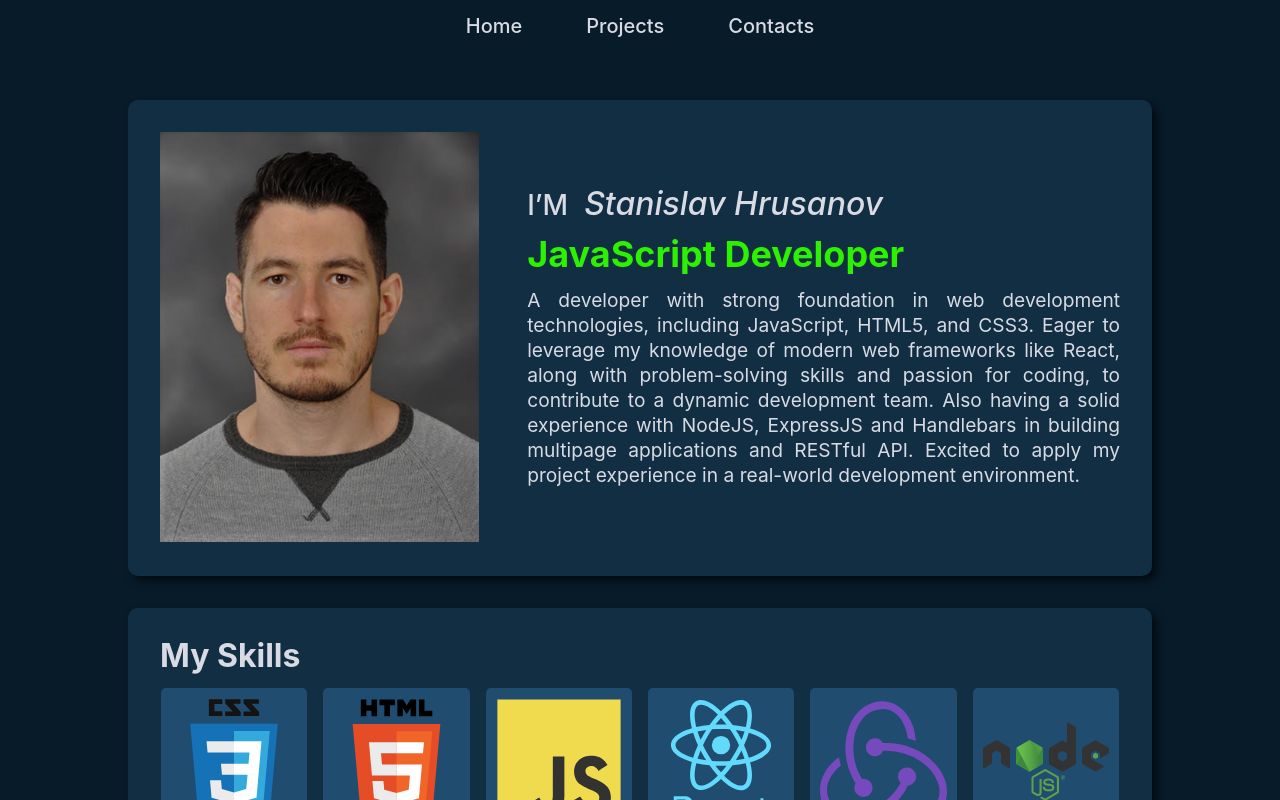
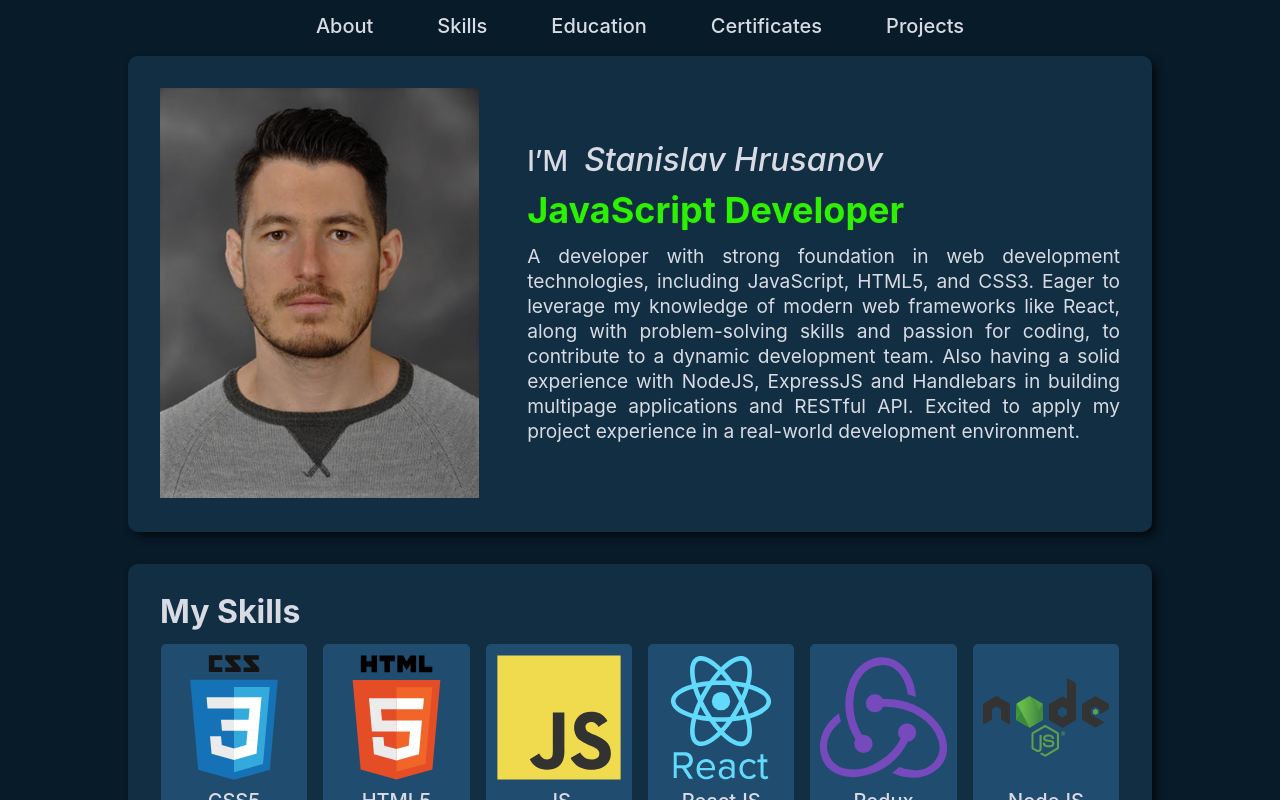
Before and after one commit to StanislavHrusanov/portfolio, a React (Vite) app: page / in a window 1280 px wide. Shown: the top 800 px of the page. Built offline with nearby package versions, Linux system fonts and the light colour scheme.

Commit message:
Updating style of nav bar and adding routes to sections in portfolio

```diff
--- a/src/components/Home.jsx
+++ b/src/components/Home.jsx
@@ -23,7 +23,7 @@ export default function Home() {
 
   return (
     <section className={styles.home}>
-      <div className={styles.title}>
+      <div id="about" className={styles.about}>
         <div className={styles.profileImg}>
           <img src={profileImg} alt="profileImage" />
         </div>
@@ -46,7 +46,7 @@ export default function Home() {
         </div>
       </div>
 
-      <div className={styles.mySkills}>
+      <div id="skills" className={styles.mySkills}>
         <h2>My Skills</h2>
         <div className={styles.skills}>
           {skills.map((skill) => (
@@ -57,7 +57,7 @@ export default function Home() {
           ))}
         </div>
       </div>
-      <div className={styles.education}>
+      <div id="education" className={styles.education}>
         <h2>Education</h2>
         <div className={styles.courses}>
           {courses.map((course) => (
@@ -68,7 +68,7 @@ export default function Home() {
           ))}
         </div>
       </div>
-      <div className={styles.certificates}>
+      <div id="certificates" className={styles.certificates}>
         <h2>Certificates</h2>
         <div className={styles.certificatesContainer}>
           {certificates.map((certificate) => (
@@ -82,7 +82,7 @@ export default function Home() {
           ))}
         </div>
       </div>
-      <div className={styles.myProjects}>
+      <div id="projects" className={styles.myProjects}>
         <h2>Projects</h2>
         <div className={styles.projects}>
           {projects.map((project) => (
--- a/src/components/Home.module.css
+++ b/src/components/Home.module.css
@@ -4,14 +4,16 @@
   align-items: center;
   justify-content: center;
   width: 100%;
+  padding-top: 280px;
+  padding-bottom: 3.5rem;
 }
 
-.title {
+.about {
   display: flex;
   flex-direction: column;
   align-items: center;
   justify-content: center;
-  margin-top: 3rem;
+  /* margin-top: 3.5rem; */
   padding: 2rem 2rem;
   width: 90%;
   background-color: #122e43;
@@ -360,7 +362,7 @@
 }
 
 @media (min-width: 768px) {
-  .title {
+  .about {
     flex-direction: row;
     width: 80%;
     gap: 3rem;
@@ -422,7 +424,11 @@
   }
 }
 
-@media (min-width: 1025px) {
+@media (min-width: 1024px) {
+  .home {
+    padding-top: 3.5rem;
+  }
+
   .name span {
     font-size: 1.75rem;
   }
--- a/src/components/NavBar.jsx
+++ b/src/components/NavBar.jsx
@@ -1,4 +1,4 @@
-import { Link } from "react-router-dom";
+// import { Link } from "react-router-dom";
 
 import styles from "./NavBar.module.css";
 
@@ -7,13 +7,19 @@ export default function NavBar() {
     <nav className={styles.nav}>
       <ul>
         <li>
-          <Link>Home</Link>
+          <a href="#about">About</a>
         </li>
         <li>
-          <Link>Projects</Link>
+          <a href="#skills">Skills</a>
         </li>
         <li>
-          <Link>Contacts</Link>
+          <a href="#education">Education</a>
+        </li>
+        <li>
+          <a href="#certificates">Certificates</a>
+        </li>
+        <li>
+          <a href="#projects">Projects</a>
         </li>
       </ul>
     </nav>
--- a/src/components/NavBar.module.css
+++ b/src/components/NavBar.module.css
@@ -1,29 +1,41 @@
 .nav {
+  width: 100%;
+  height: auto;
   display: flex;
   flex-direction: row;
   align-items: center;
   justify-content: center;
+  position: fixed;
+  top: 0;
+  z-index: 10;
+  background-color: #081b29;
 }
 
-.nav ul{
+.nav ul {
   display: flex;
-    flex-direction: row;
+  flex-direction: column;
   align-items: center;
   justify-content: center;
 }
 
-.nav ul li{
+.nav ul li {
   margin: 1rem 2rem;
 }
 
-.nav a{
+.nav a {
   font-size: 1.25rem;
   font-weight: 500;
   text-decoration: none;
   color: #d8dbe3;
 }
 
-.nav a:hover{
+.nav a:hover {
   color: #2cf100;
   transition: all 0.3s;
 }
+
+@media (min-width: 1024px) {
+  .nav ul {
+    flex-direction: row;
+  }
+}
--- a/src/index.css
+++ b/src/index.css
@@ -147,3 +147,14 @@ table {
 *::after {
   box-sizing: border-box;
 }
+
+html {
+  scroll-behavior: smooth;
+  scroll-padding: 280px;
+}
+
+@media (min-width: 1024px) {
+  html {
+    scroll-padding: 3.5rem;
+  }
+}
```
Lines whose indentation alone changed are shown as unchanged.
